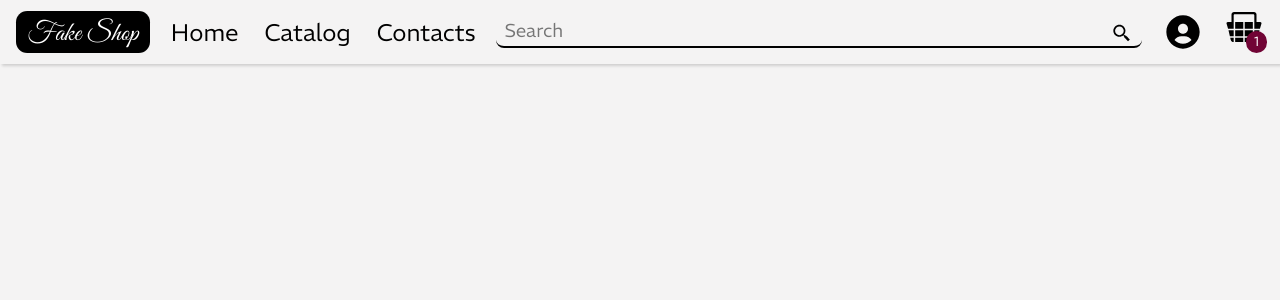
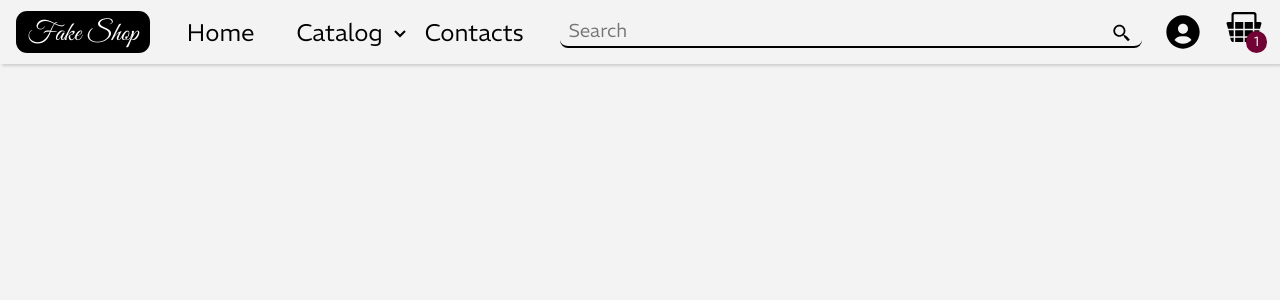
Before and after one commit to Olesia-P/fake-shop, a Next.js app: page / in a window 1280 px wide. Shown: the top 300 px of the page. Built offline with nearby package versions, Linux system fonts and the light colour scheme.

Commit message:
Created navbar catalog accordion menu

```diff
--- a/src/components/navbar/navbar.js
+++ b/src/components/navbar/navbar.js
@@ -1,13 +1,20 @@
 import css from "./navbar.module.scss";
 import cx from "classnames";
-import { BiSolidUserCircle, BiSearchAlt2 } from "react-icons/bi";
+import { BiSolidUserCircle, BiSearchAlt2, BiChevronDown } from "react-icons/bi";
 import Link from "next/link";
 import Cart from "../cart/cart";
 import Hamburger from "../hamburger/hamburger";
 import { useState } from "react";
+import { categories } from "../../utils/objects";
+import { capitalizeFirstLetter } from "../../utils/functions";
+import { useDispatch, useSelector } from "react-redux";
+import { changeCatalogCategory } from "../../store/modules/catalogSlice";
+import { useRouter } from "next/router";
 
 export default function Header() {
   const [isCatalogAccordeonOpen, setIsCatalogAccordeonOpen] = useState(false);
+  const dispatch = useDispatch();
+  const router = useRouter();
 
   return (
     <div className={css.container}>
@@ -24,11 +31,34 @@ export default function Header() {
           <div>Home</div>
         </a>
       </Link>
-      <Link href="/catalog">
-        <a className={css.headerLink}>
-          <div>Catalog</div>
-        </a>
-      </Link>
+      <a
+        className={cx(css.headerLink)}
+        onClick={() => setIsCatalogAccordeonOpen(!isCatalogAccordeonOpen)}
+      >
+        <div>Catalog</div>
+        <div className={cx(css.chevron, isCatalogAccordeonOpen && css.open)}>
+          <BiChevronDown />
+        </div>
+        <div
+          className={cx(
+            css.catalogAccordion,
+            isCatalogAccordeonOpen && css.open
+          )}
+        >
+          {categories.map((element) => (
+            <div
+              key={element.name}
+              className={css.listItem}
+              onClick={() => {
+                dispatch(changeCatalogCategory(element.link));
+                router.push(`catalog`);
+              }}
+            >
+              {capitalizeFirstLetter(element.name)}
+            </div>
+          ))}
+        </div>
+      </a>
 
       <Link href="/contacts">
         <a className={css.headerLink}>
@@ -54,7 +84,7 @@ export default function Header() {
 // onMouseOut={() => setIsCatalogAccordeonOpen(false)}
 
 {
-  /* <div className={css.catalogAccordeon}>
+  /* <div className={css.catalogAccordion}>
   <div className={css.listItem}>Electronics</div>
   <div className={css.listItem}>Jewelery</div>
   <div className={css.listItem}>Men&apos;s clothing</div>
--- a/src/components/navbar/navbar.module.scss
+++ b/src/components/navbar/navbar.module.scss
@@ -52,24 +52,56 @@
     }
 
     .headerLink {
-        margin-left: 1rem;
+        margin-left: 2rem;
         border-radius: $standart-b-radius;
         padding: 0.3rem;
         text-decoration: none;
         color: black;
+        position: relative;
+        cursor: pointer;
+        @include underlineAnimation;
 
+        .catalogAccordion {
+            position: absolute;
+            top: 115%;
+            left: 0;
+            width: 12rem;
+            font-size: $size-p;
+            max-height: 0rem;
+            background-image: url(/cloth.jpg);
+            background-size: cover;
+            box-shadow: $main-shadow;
+            transition: all 0.3s ease-in;
+            overflow: hidden;
 
+            &.open {
+                max-height: 13rem;
+                transition: all 0.3s ease-in;
+            }
 
+            .listItem {
+                padding: 0.2rem 1rem;
+                border-bottom: 1px dashed black;
+                border-top: 1px dashed black;
 
-        // &:hover {
-        //     background-color: $grey;
-        //     border-radius: $standart-b-radius;
-        // }
+                &:hover {
+                    color: $red;
+                }
+            }
+        }
+
+        .chevron {
+            position: absolute;
+            top: 0.6rem;
+            right: -1.5rem;
+
+            &.open {
+                svg {
+                    transform: rotate(180deg);
+                }
+            }
+        }
     }
-
-    // .catalogAccordeon {
-    //     background-color: red;
-    //     // height: 10rem;
 
 
 
@@ -81,7 +113,7 @@
     height: 2rem;
     width: 100%;
     max-width: 55%;
-    margin-left: 1rem;
+    margin-left: 2rem;
 
     .searchIcon {
         border-bottom: 2px solid black;
--- a/src/store/modules/catalogSlice.js
+++ b/src/store/modules/catalogSlice.js
@@ -9,7 +9,7 @@ const catalogSlice = createSlice({
   initialState,
   reducers: {
     changeCatalogCategory: (state, action) => {
-      state.catalogProducts = action.payload;
+      state.catalogCategory = action.payload;
     },
   },
 });
--- a/src/styles/_mixins.scss
+++ b/src/styles/_mixins.scss
@@ -14,17 +14,17 @@
 @mixin underlineAnimation {
     &::before {
         position: absolute;
-        border-bottom: 1px solid black;
+        border-bottom: 2px dashed black;
         content: "";
         width: 0%;
-        bottom: 0;
-        transition: width 0.3s ease-in;
+        bottom: 0.3rem;
+        transition: width 0.2s ease-in;
         border-radius: $standart-b-radius;
     }
 
     &:hover::before {
         width: 100%;
-        transition: width 0.3s ease-in;
+        transition: width 0.2s ease-in;
     }
 }
 
```
Also changed, not shown: src/components/products/products.js (+5 -3 lines), src/pages/catalog.js (+15 -13 lines), src/pages/products/[productsId].js (+6 -2 lines).
